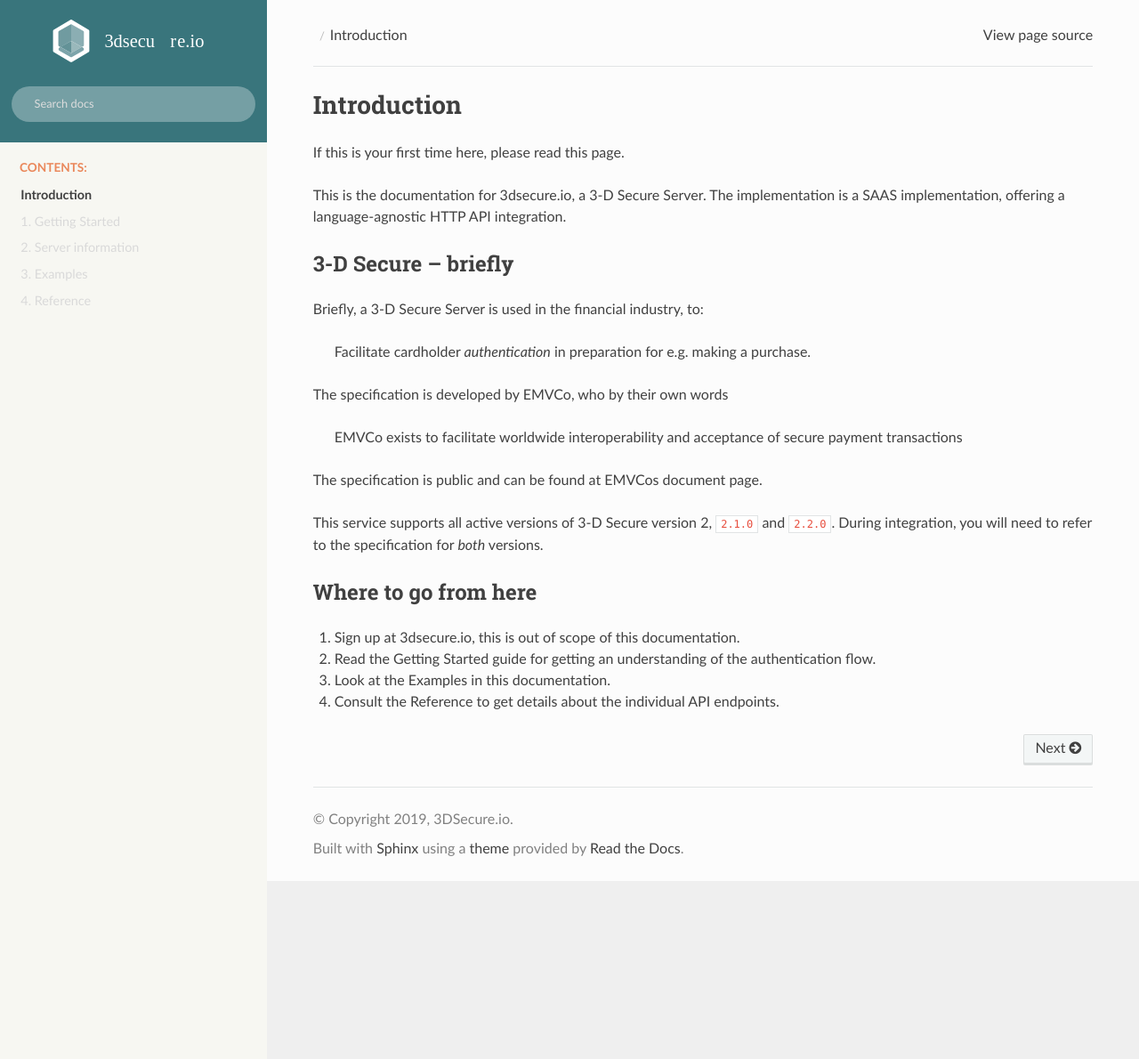
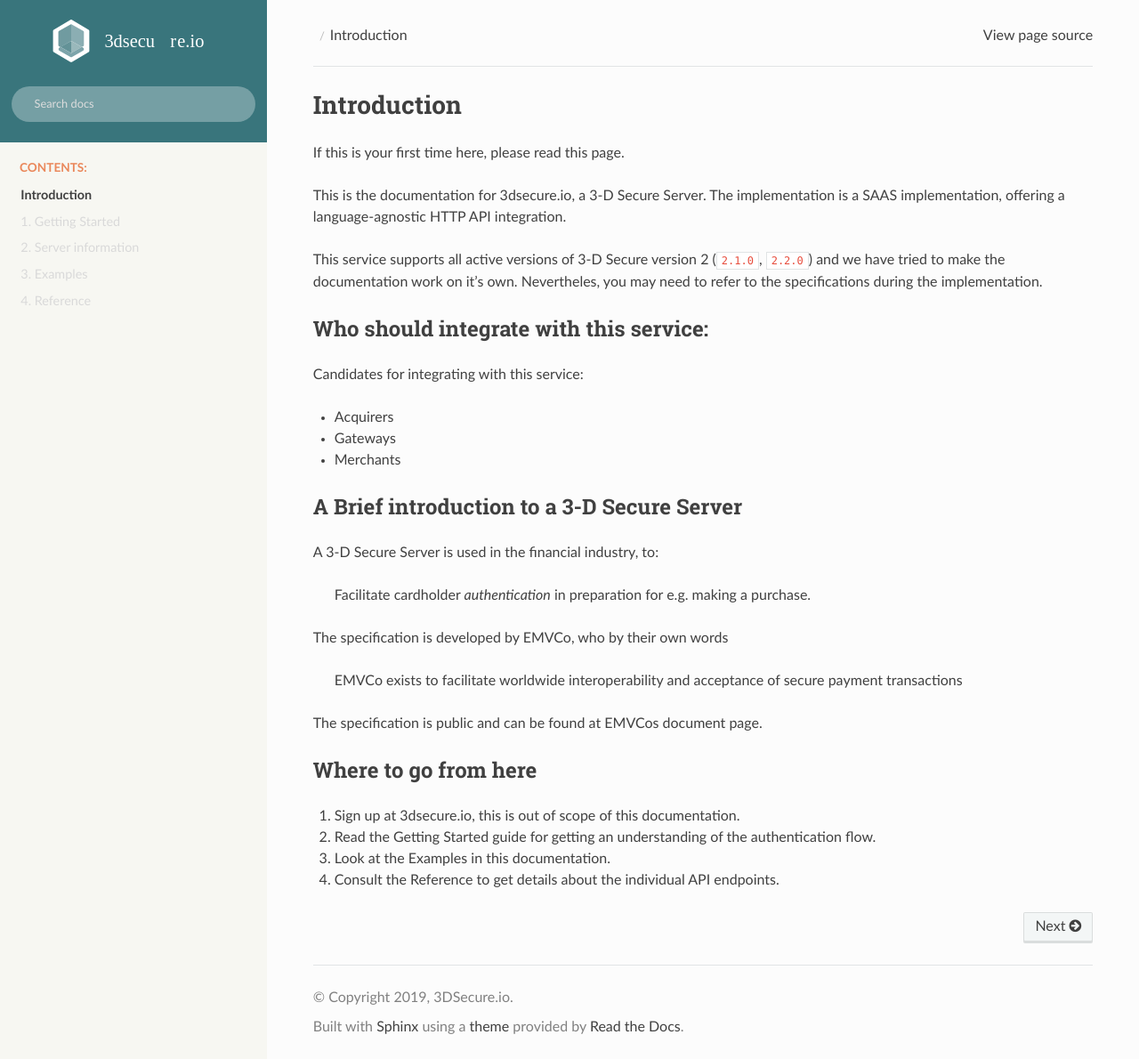
Before and after one commit to clearhaus/3DSv2-api-documentation, a Sphinx documentation site: the page built from source/index.rst, in a window 1280 px wide and 1190 px high. Shown: the whole window at 89% size. Built offline with Sphinx 7.4.7 and the Read the Docs theme 2.0.0, drawn with Linux system fonts in a browser that asks for light colours.

Commit message:
Improve introduction.
Need to flesh out who would integrate.

```diff
--- a/source/index.rst
+++ b/source/index.rst
@@ -16,15 +16,28 @@ Introduction
 
 If this is your first time here, please read this page.
 
-This is the documentation for `3dsecure.io`_, a 3-D Secure Server.
-The implementation is a SAAS implementation, offering a language-agnostic HTTP
-API integration.
+This is the documentation for `3dsecure.io`_, a 3-D Secure Server.  The
+implementation is a SAAS implementation, offering a language-agnostic HTTP API
+integration.
 
+This service supports all active versions of 3-D Secure version 2 (``2.1.0``,
+``2.2.0``) and we have tried to make the documentation work on it's own.
+Nevertheles, you may need to refer to the specifications during the
+implementation.
 
-3-D Secure -- briefly
-=====================
+Who should integrate with this service:
+=======================================
 
-Briefly, a 3-D Secure Server is used in the financial industry, to:
+Candidates for integrating with this service:
+
+- Acquirers
+- Gateways
+- Merchants
+
+A Brief introduction to a 3-D Secure Server
+===========================================
+
+A 3-D Secure Server is used in the financial industry, to:
 
     Facilitate cardholder *authentication* in preparation for e.g. making a
     purchase.
@@ -38,10 +51,6 @@ words <https://www.emvco.com/about/overview/>`_
 The specification is public and can be found at `EMVCos document page
 <https://www.emvco.com/emv-technologies/3d-secure/>`_.
 
-This service supports all active versions of 3-D Secure version 2, ``2.1.0``
-and ``2.2.0``. During integration, you will need to refer to the specification
-for *both* versions.
-
 Where to go from here
 =====================
 
```
